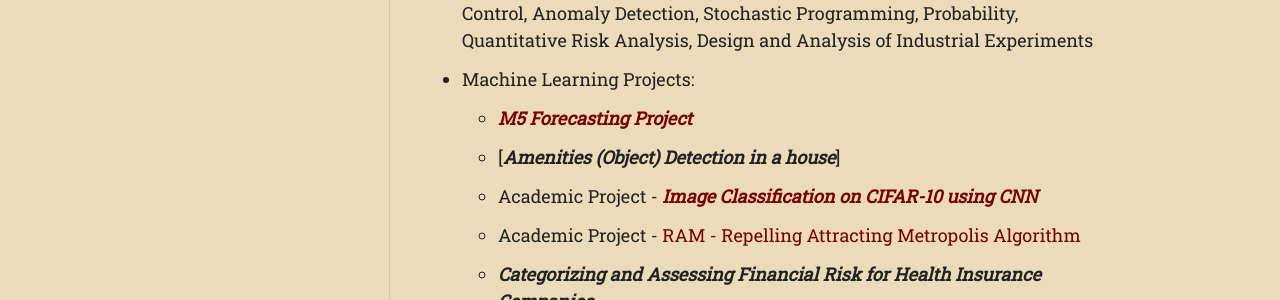
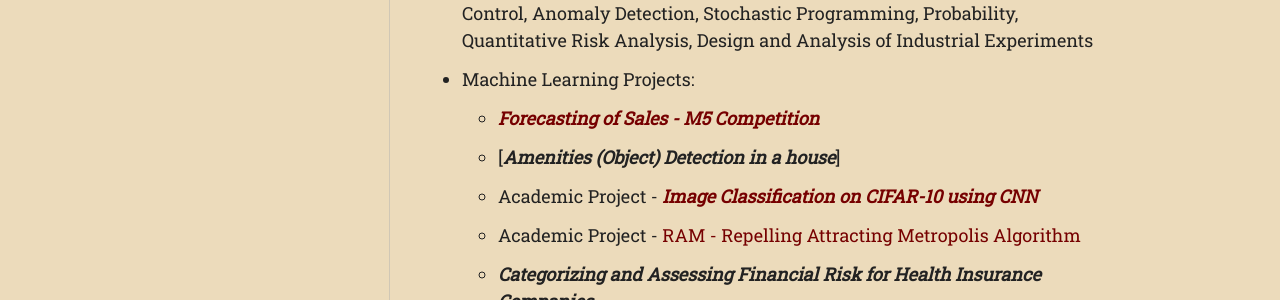
Before and after one commit to srujanreddyj/blog, a Jekyll site: the page built from about.md, in a window 1280 px wide. Shown: the part 1491-1791 px from the top of the page. Built offline with Jekyll 4.4.1, drawn with Linux system fonts in a browser that asks for light colours; nearby versions of some CDN libraries; some web fonts are replaced.

Commit message:
Update about.md

```diff
--- a/about.md
+++ b/about.md
@@ -36,7 +36,7 @@ Things I'm good at 🔥
 - Industrial Skills: Lean Engineering, Production Inventory Control, Quality Control, Anomaly Detection, Stochastic Programming, Probability, Quantitative Risk Analysis, Design and Analysis of Industrial Experiments
 
 - Machine Learning Projects:
-  - [***M5 Forecasting Project***](https://srujanreddyj.github.io/portfolio/2020/09/25/M5_1.html)
+  - [***Forecasting of Sales - M5 Competition***](https://srujanreddyj.github.io/portfolio/2020/09/25/M5_1.html)
   - [***Amenities (Object) Detection in a house***]
   - Academic Project - [***Image Classification on CIFAR-10 using CNN***](https://github.com/srujanreddyj/ENGINEERING_DATA_ANALYSIS-ISEN-613---ACADEMIC_PROJECT)
   - Academic Project - [RAM - Repelling Attracting Metropolis Algorithm](https://github.com/srujanreddyj/STAT-654-Term-Project)
```
